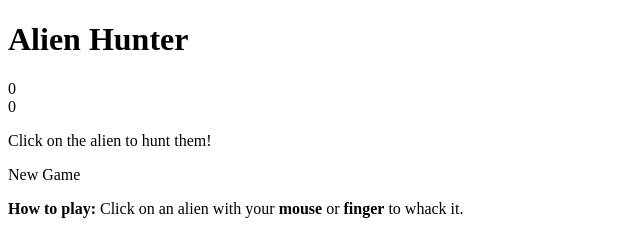
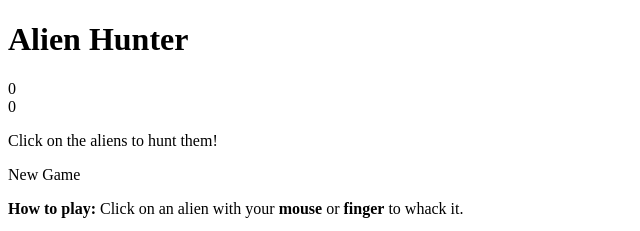
Before and after one commit to AAH-AlienHunters/001-alien-hunter-game, a plain HTML site: page index.htm in a window 1280 px wide. Shown: the top 231 px of the page, 0-640 px from the left. Drawn offline with Linux system fonts and the light colour scheme.

Commit message:
Fix pluralization in flavour text

```diff
--- a/index.htm
+++ b/index.htm
@@ -18,7 +18,7 @@
     </div><!-- container -->
 
     <div class="above-game">
-      <p class="game-intro">Click on the alien to hunt them!</p>
+      <p class="game-intro">Click on the aliens to hunt them!</p>
       <a class="restart-button">New Game</a>
     </div><!-- above-game -->
 
```
